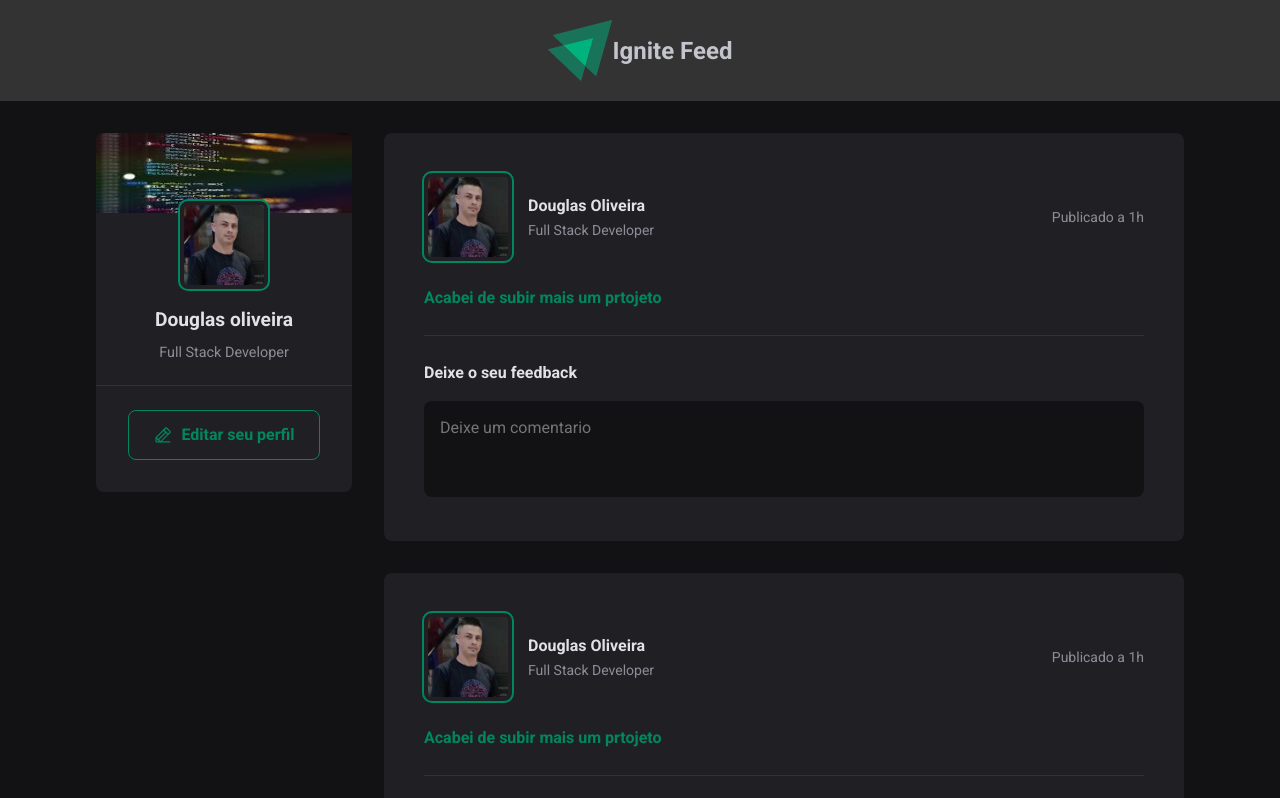
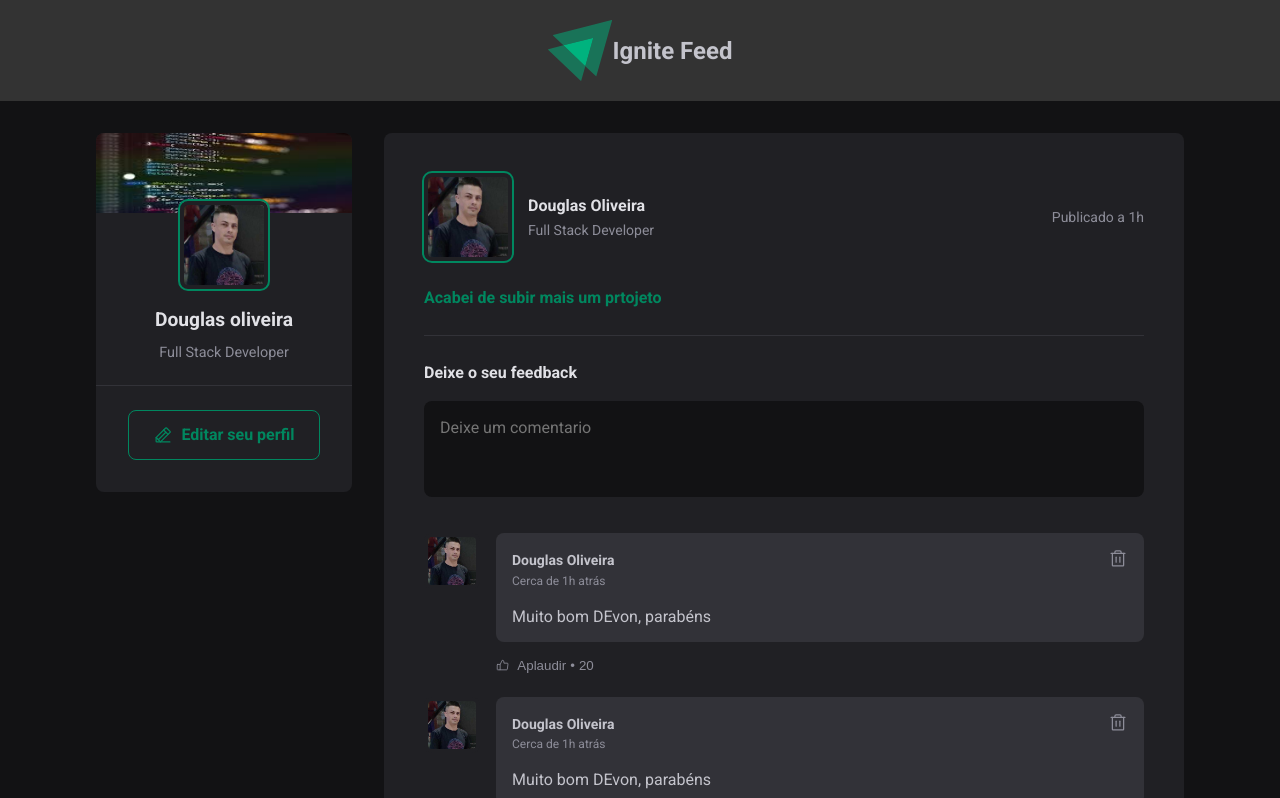
Before and after one commit to Douglasoliveirab/ingnite-react, a React (Vite) app in the folder frontend/: page / in a window 1280 px wide. Shown: the top 798 px of the page. Built offline with nearby package versions, Linux system fonts and the light colour scheme.

Commit message:
style: component de comentarios

```diff
--- a/frontend/src/components/Post.jsx
+++ b/frontend/src/components/Post.jsx
@@ -1,5 +1,6 @@
 import stylePost from './Post.module.css';
 import imgProfile from '../assets/profile.jpeg'
+import { Comment } from './comment/Comment';
 
 export function Post() {
     return (
@@ -30,7 +31,11 @@ export function Post() {
                 <button type="submit">Publicar</button>
                 </footer>
             </form>
-
+            <div className={stylePost.commentList}>
+                <Comment />
+                <Comment />
+                <Comment />
+            </div>
         </article>
     )
 }
--- a/frontend/src/components/Post.module.css
+++ b/frontend/src/components/Post.module.css
@@ -121,3 +121,7 @@
 .comentForm  button[type=submit]:hover {
   background: var(--green-300);
 }
+
+.commentList {
+  margin-top: 2rem;
+}
--- /dev/null
+++ b/frontend/src/components/comment/Comment.jsx
@@ -0,0 +1,34 @@
+import styleComment from './Comment.module.css';
+import profile from '../../assets/profile.jpeg';
+import { Trash, ThumbsUp } from 'phosphor-react'
+
+export function Comment() {
+
+    return (
+        <div className={styleComment.comment}>
+            <img src={profile} alt='' />
+            <div className={styleComment.commentBox}>
+                <div className={styleComment.commentContent}>
+                    <header>
+                        <div className={styleComment.authorAndTime}>
+                            <strong>Douglas Oliveira</strong>
+                            <time title="19 de Maio as 08:35" dateTime='2024-05-19'>Cerca de 1h atrás</time>
+                        </div>
+                        <button>
+                            <Trash size={20} />
+                        </button>
+                    </header>
+
+                    <p>Muito bom DEvon, parabéns</p>
+                </div>
+
+                <footer>
+                    <button>
+                        <ThumbsUp />
+                        Aplaudir <span>20</span>
+                    </button>
+                </footer>
+            </div>
+        </div>
+    )
+}
--- /dev/null
+++ b/frontend/src/components/comment/Comment.module.css
@@ -0,0 +1,84 @@
+.comment {
+    margin-top: 1.5rem;
+    display: flex;
+    gap: 1rem;
+}
+
+.comment > img {
+  width: 3rem;
+  height: 3rem;
+  border-radius: 8px;
+  border: 4px solid var(--gray-800);
+  box-sizing: initial;
+}
+
+.commentBox {
+    flex: 1;
+}
+
+.commentContent {
+    background: var(--gray-600);
+    border-radius: 8px;
+    padding: 1rem;
+}
+
+.commentContent header {
+    display: flex;
+    align-items: flex-start;
+    justify-content: space-between;
+}
+
+.authorAndTime strong {
+  display: block;
+  font-size: 0.875rem;
+  line-height: 1.6;
+}
+
+.authorAndTime time {
+  display: block;
+  font-size: 0.75rem;
+  line-height: 1.6;
+  color: var(--gray-400);
+}
+
+.commentContent header button {
+    background: transparent;
+    border: 0;
+    color: var(--gray-400);
+    cursor: pointer;
+}
+
+.commentContent header button:hover {
+    color: rgb(202, 78, 78);
+}
+
+.commentContent p {
+    margin-top: 1rem;
+    color: var(--gray-300);
+}
+
+.commentBox footer {
+  margin-top: 1rem;
+}
+
+.commentBox footer button {
+    background: transparent;
+    border: 0;
+    color: var(--gray-400);
+    cursor: pointer;
+    display: flex;
+    align-items: center;
+}
+
+.commentBox footer button:hover {
+    color: var(--green-300);
+}
+
+.commentBox footer button svg {
+    margin-right: 0.5rem;
+}
+
+.commentBox footer button span::before {
+    content: "\2022";
+    padding: 0 0.25rem;
+}
```
